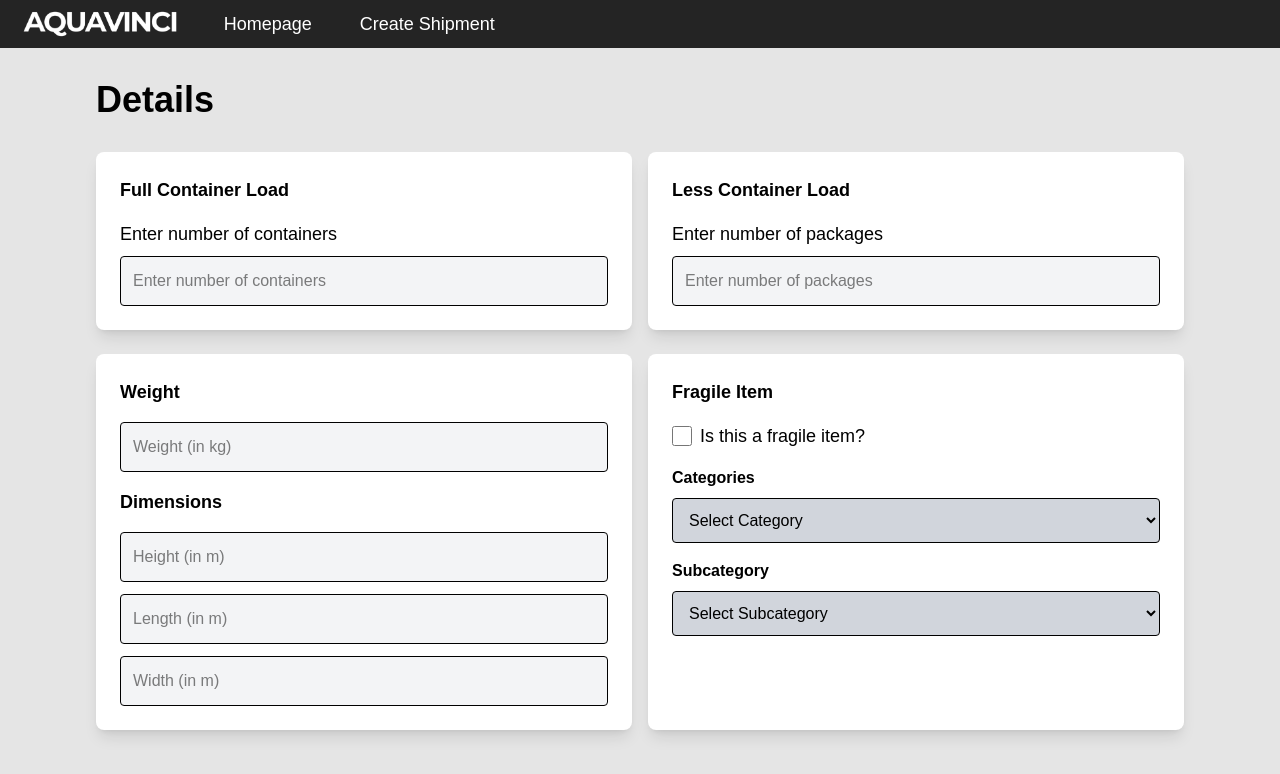
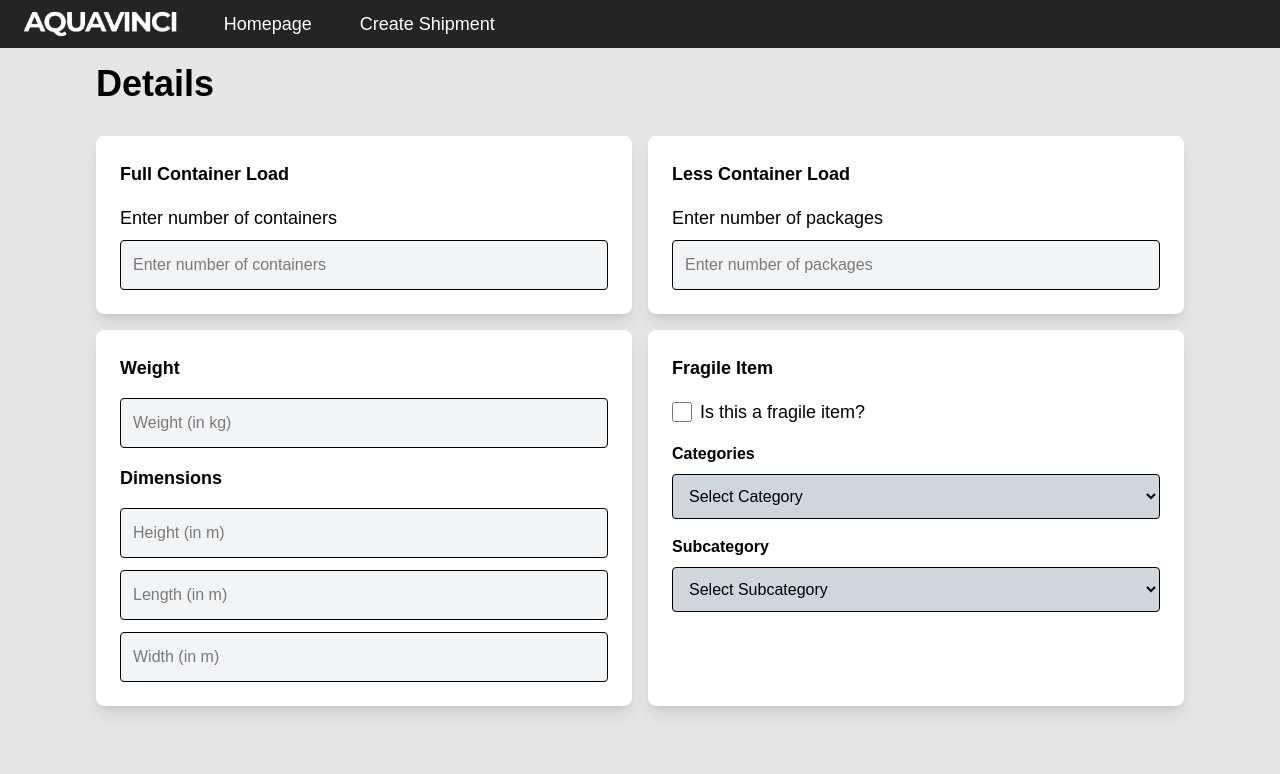
Before and after one commit to AlketKuehne/aquavinci, a Next.js app: page /create-shipment/details in a window 1280 px wide. Shown: the top 774 px of the page. Built offline with nearby package versions, Linux system fonts and the light colour scheme.

Commit message:
pushed further up

```diff
--- a/app/create-shipment/details/page.tsx
+++ b/app/create-shipment/details/page.tsx
@@ -103,7 +103,7 @@ export default function DetailsPage() {
       </nav>
 
       {/* Page Content */}
-      <div className="flex flex-col items-start w-full max-w-6xl mt-8 px-8">
+      <div className="flex flex-col items-start w-full max-w-6xl mt-4 px-8">
         <h1 className="text-4xl font-extrabold mb-8 self-start">Details</h1>
 
         {/* FCL and LCL Boxes */}
@@ -144,7 +144,7 @@ export default function DetailsPage() {
         </div>
 
         {/* Weight and Dimensions, Fragile Item Boxes */}
-        <div className="flex justify-between w-full mt-6 gap-x-4">
+        <div className="flex justify-between w-full mt-4 gap-x-4">
           {/* Box for Weight and Dimensions */}
           <div className="bg-white p-6 shadow-lg rounded-lg w-1/2">
             <h2 className="text-lg font-bold mb-4">Weight</h2>
```
